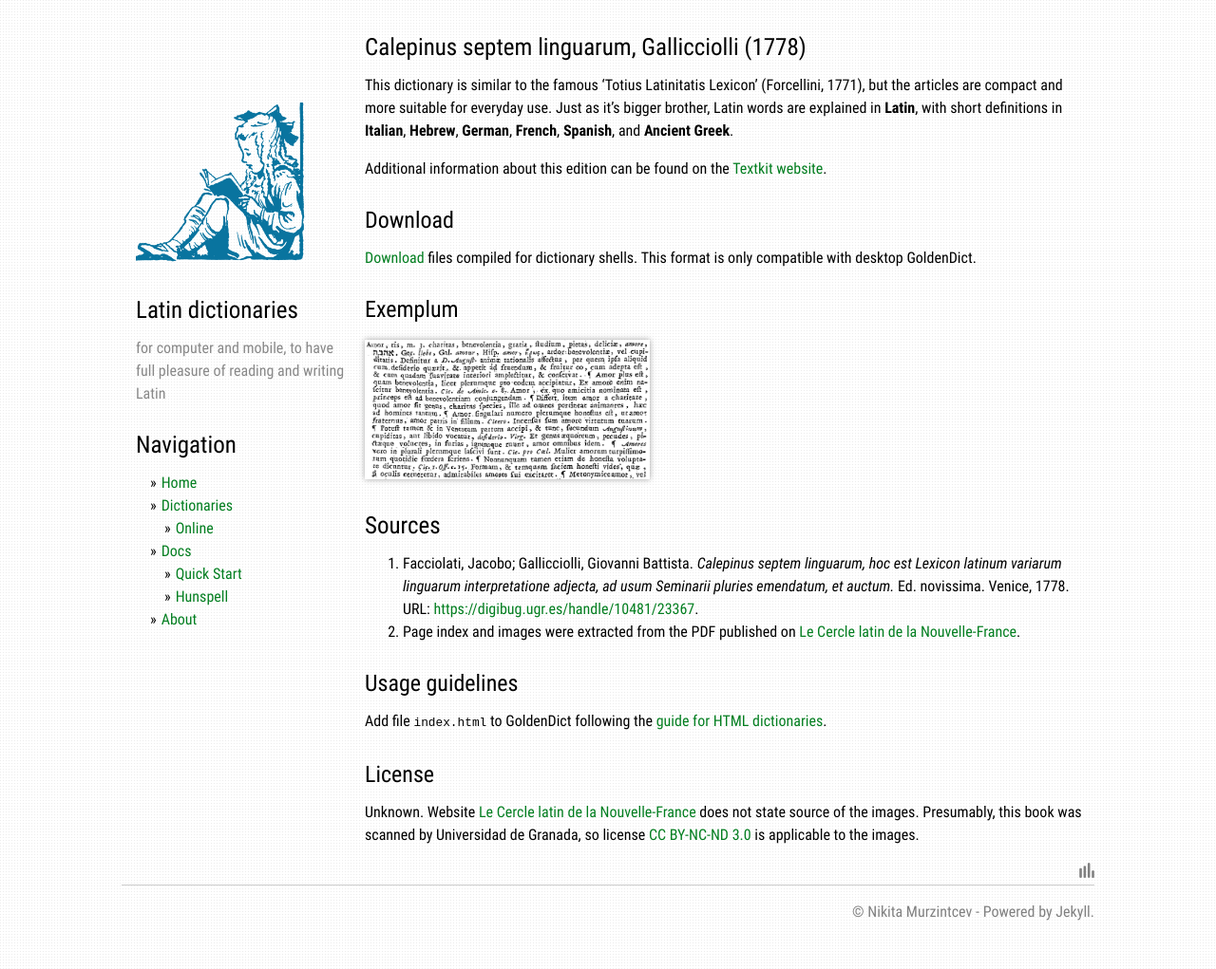
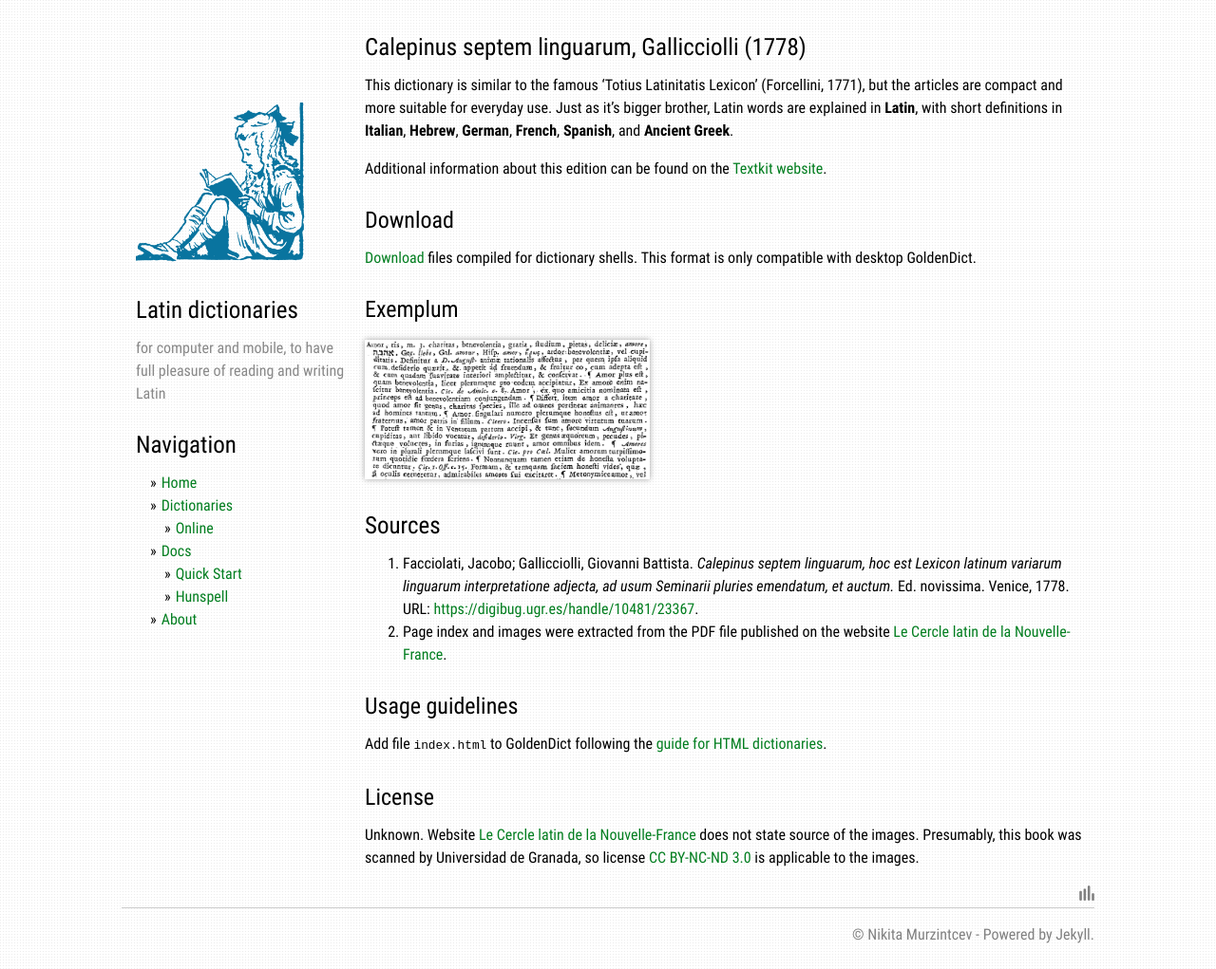
Before and after one commit to latin-dict/latin-dict.github.io, a Jekyll site: the page built from _dictionaries/Gallicciolli1778.md, in a window 1280 px wide. Shown: the whole page at 95% size. Built offline with Jekyll 4.4.1, drawn with Linux system fonts in a browser that asks for light colours.

Commit message:
Gallicciolli1778 v1.3

```diff
--- a/_dictionaries/Gallicciolli1778.md
+++ b/_dictionaries/Gallicciolli1778.md
@@ -27,7 +27,7 @@ Additional information about this edition can be found on the [Textkit website][
 # Sources
 
 1. Facciolati, Jacobo; Gallicciolli, Giovanni Battista. _Calepinus septem linguarum, hoc est Lexicon latinum variarum linguarum interpretatione adjecta, ad usum Seminarii pluries emendatum, et auctum._ Ed. novissima. Venice, 1778. URL: <https://digibug.ugr.es/handle/10481/23367>.
-1. Page index and images were extracted from the PDF published on [Le Cercle latin de la Nouvelle-France][11].
+1. Page index and images were extracted from the PDF file published on the website [Le Cercle latin de la Nouvelle-France][11].
 
 
 ## Usage guidelines
```
Also changed, not shown: _posts/2021-05-14-Popma1865.md (+1 -1 lines), _posts/2021-05-16-Gallicciolli1778.md (added, +18 -0 lines).
